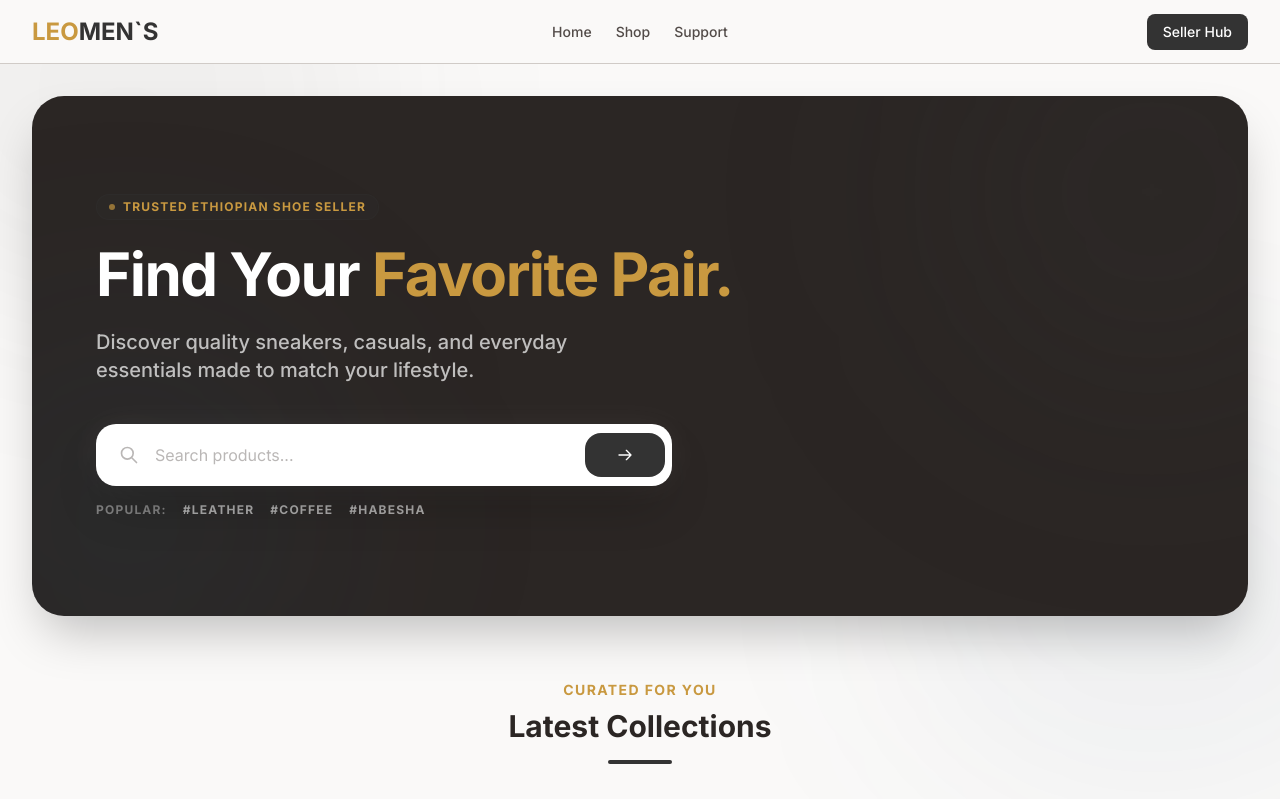
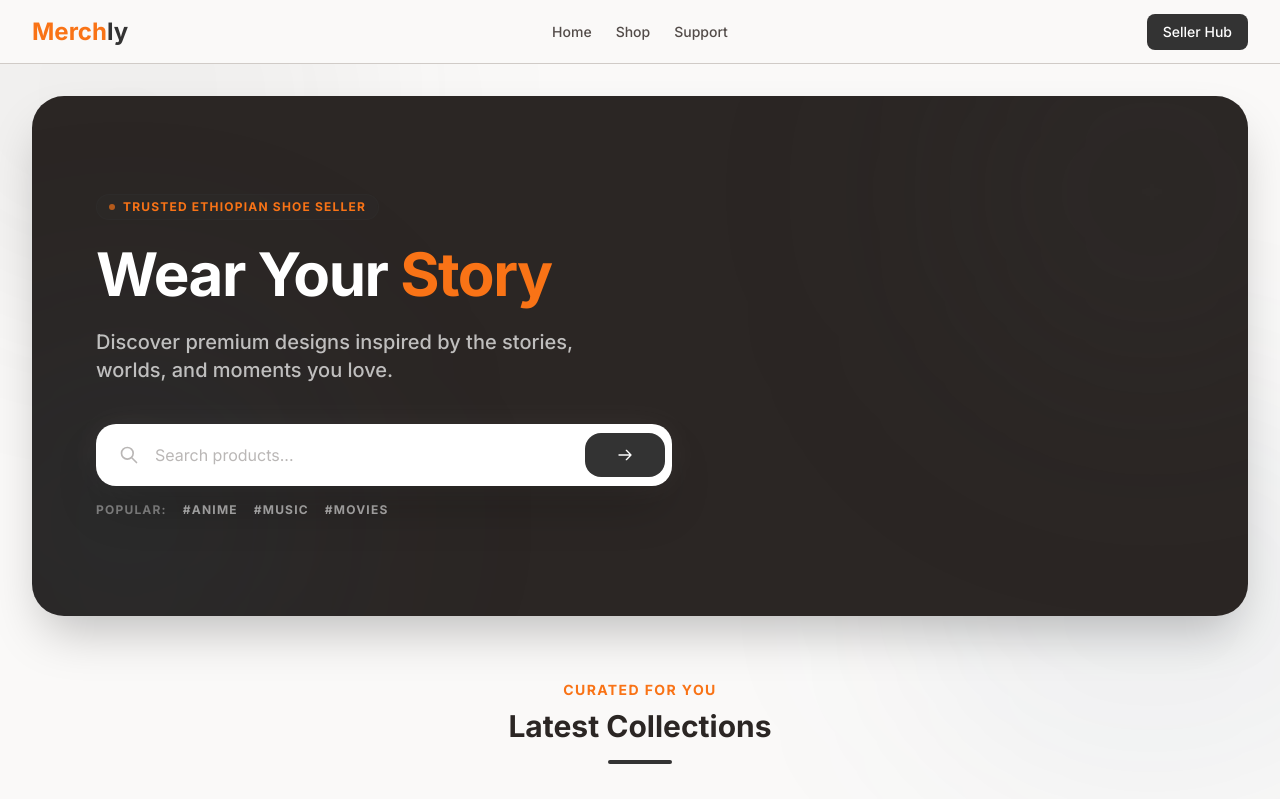
Before and after one commit to lxfisseha/ecommerce-project-v1, a FastAPI app: template src/templates/buyer_home.html in a window 1280 px wide. Shown: the top 799 px of the page. Run offline with FastAPI, Linux system fonts and the light colour scheme; the template is opened without the code that fills it, so the values that code supplies are empty; parts of the project's set-up code (start-up, migrations or seed data) failed here and were passed over; some libraries are stand-ins or nearby versions.

Commit message:
Update branding and content across templates; change accent color in Tailwind config
- Updated logo text from "LEOMEN'S" to "Merchly" in buyer_base.html
- Revised homepage heading to "Wear Your Story" and updated description for clarity in buyer_home.html
- Changed popular tags to reflect new themes: #Anime, #Music, #Movies in buyer_home.html
- Altered accent color from #C99940 to #F97316 in tailwind.config.js

```diff
--- a/src/templates/buyer_base.html
+++ b/src/templates/buyer_base.html
@@ -5,7 +5,7 @@
 <header class="h-16 bg-bg-main border-b border-border-main px-4 sm:px-8 flex items-center justify-between sticky top-0 z-50">
     <!-- Left: Logo -->
     <div class="flex-1">
-        <a href="/" class="text-lg sm:text-2xl font-bold text-primary whitespace-nowrap"><span class="text-accent">LEO</span>MEN`S</a>
+        <a href="/" class="text-lg sm:text-2xl font-bold text-primary whitespace-nowrap"><span class="text-accent">Merch</span>ly</a>
     </div>
 
     <!-- Center: Navigation -->
--- a/src/templates/buyer_home.html
+++ b/src/templates/buyer_home.html
@@ -28,11 +28,11 @@
             </div>
 
             <h1 class="text-4xl sm:text-6xl font-bold text-white mb-6 leading-[1.1] tracking-tight max-w-2xl">
-                Find Your <span class="text-accent">Favorite Pair.</span>
+                Wear Your <span class="text-accent">Story</span>
             </h1>
 
             <p class="text-lg sm:text-xl text-white/70 mb-10 max-w-lg font-medium leading-relaxed">
-                Discover quality sneakers, casuals, and everyday essentials made to match your lifestyle.
+                Discover premium designs inspired by the stories, worlds, and moments you love.
             </p>
 
             <!-- Modern Search Hub -->
@@ -59,9 +59,9 @@
                 </form>
                 <div class="mt-4 flex flex-wrap justify-center sm:justify-start gap-4 text-white/40 text-[10px] sm:text-xs font-bold uppercase tracking-widest">
                     <span>Popular:</span>
-                    <a href="/shop?q=leather" class="text-white/60 hover:text-accent transition-colors">#Leather</a>
-                    <a href="/shop?q=coffee" class="text-white/60 hover:text-accent transition-colors">#Coffee</a>
-                    <a href="/shop?q=dress" class="text-white/60 hover:text-accent transition-colors">#Habesha</a>
+                    <a href="/shop?q=anime" class="text-white/60 hover:text-accent transition-colors">#Anime</a>
+                    <a href="/shop?q=music" class="text-white/60 hover:text-accent transition-colors">#Music</a>
+                    <a href="/shop?q=movies" class="text-white/60 hover:text-accent transition-colors">#Movies</a>
                 </div>
             </div>
         </div>
--- a/tailwind.config.js
+++ b/tailwind.config.js
@@ -10,7 +10,7 @@ module.exports = {
           DEFAULT: '#333333',
           hover: '#1F1F1F',
         },
-        accent: '#C99940',
+        accent: '#F97316',
         danger: '#C44536',
         success: {
           DEFAULT: '#4F8A65',
```
Also changed, not shown: src/static/css/output.css.
